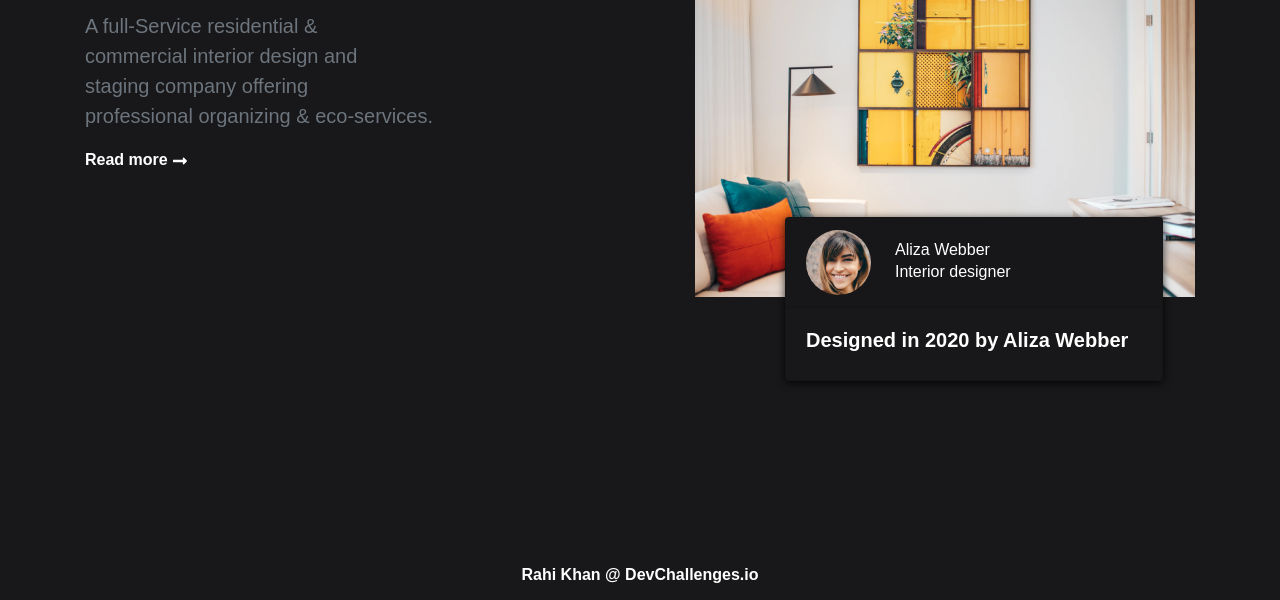
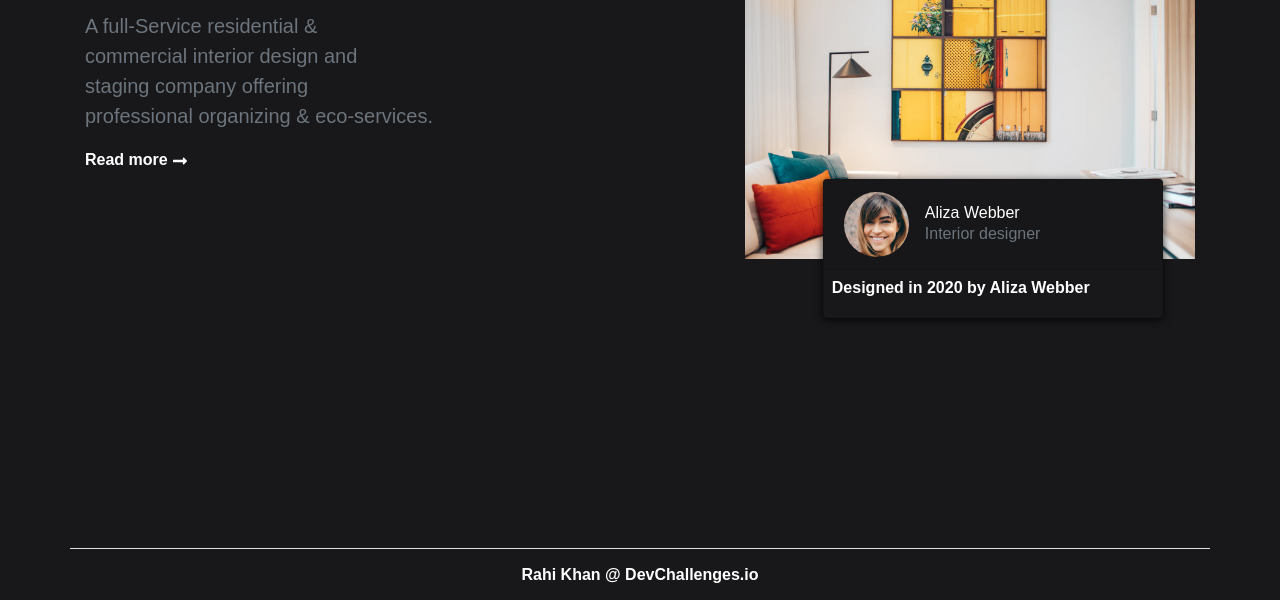
Before and after one commit to rahi-khan/interior_consultant-devchallenges.io, a Gatsby site: page / in a window 1280 px wide. Shown: the part 200-800 px from the top of the page. Built offline with nearby package versions, Linux system fonts and the light colour scheme; Gatsby itself is replaced by a stand-in of ours.

Commit message:
aight this one's final commit for sure

```diff
--- a/src/components/Footer.jsx
+++ b/src/components/Footer.jsx
@@ -14,7 +14,7 @@ const Footer = () => {
     `);
 
     return (
-        <Row className="py-3">
+        <Row className="py-3 border-top" style={{ borderWidth: "1rem" }}>
             <Col>
                 <h6
                     className="mb-0 text-center"
--- a/src/components/Main.jsx
+++ b/src/components/Main.jsx
@@ -16,7 +16,7 @@ const Main = () => {
 
             file(relativePath: { eq: "photo1.png" }) {
                 childImageSharp {
-                    fixed(width: 500) {
+                    fixed(width: 450) {
                         ...GatsbyImageSharpFixed
                     }
                 }
@@ -25,7 +25,7 @@ const Main = () => {
     `);
 
     return (
-        <Row className="pt-5 flex-grow-1">
+        <Row className="py-5 flex-grow-1 text-center text-md-left">
             <Col className="pb-5">
                 <h1
                     className="mb-4 display-4"
@@ -52,7 +52,7 @@ const Main = () => {
                 </Link>
             </Col>
 
-            <Col className="d-flex flex-column align-items-end">
+            <Col className="d-flex flex-column align-items-center align-items-md-end">
                 <Img fixed={data.file.childImageSharp.fixed} className="img-fluid float-md-right" />
 
                 <UserCard />
--- a/src/components/UserCard.jsx
+++ b/src/components/UserCard.jsx
@@ -22,27 +22,31 @@ const UserCard = () => {
             style={{
                 backgroundColor: "#181719",
                 boxShadow: "0px 2px 8px 0px rgba(0, 0, 0, 0.8)",
-                width: "70%",
+                width: "63%",
                 marginTop: "-5rem",
                 marginRight: "2rem",
             }}
         >
-            <Card.Header className="d-flex align-items-center">
+            <Card.Header className="d-flex align-items-center text-left">
                 <Img
                     fixed={data.file.childImageSharp.fixed}
-                    className="rounded-circle img-fluid mr-4"
+                    className="rounded-circle img-fluid mr-3"
                 />
 
                 <div style={{ fontFamily: "Montserrat, sans-serif", fontWeight: "500" }}>
                     <h6 className="mb-0">Aliza Webber </h6>
-                    <p className="mb-0">Interior designer </p>
+                    <p className="mb-0 text-secondary">Interior designer </p>
                 </div>
             </Card.Header>
-            <Card.Body>
-                <Card.Title className="mb-0">
-                    <h5 style={{ fontFamily: "Lora, sans-serif", fontWeight: "700" }}>
+
+            <Card.Body className="p-2 text-left">
+                <Card.Title>
+                    <h6
+                        className="mb-0"
+                        style={{ fontFamily: "Lora, sans-serif", fontWeight: "700" }}
+                    >
                         Designed in 2020 by Aliza Webber
-                    </h5>
+                    </h6>
                 </Card.Title>
             </Card.Body>
         </Card>
--- a/src/global-styles.scss
+++ b/src/global-styles.scss
@@ -24,4 +24,9 @@ body {
             margin-bottom: 2rem;
         }
     }
+
+    .card {
+        width: 75% !important;
+        margin-right: -1.2rem !important;
+    }
 }
```
